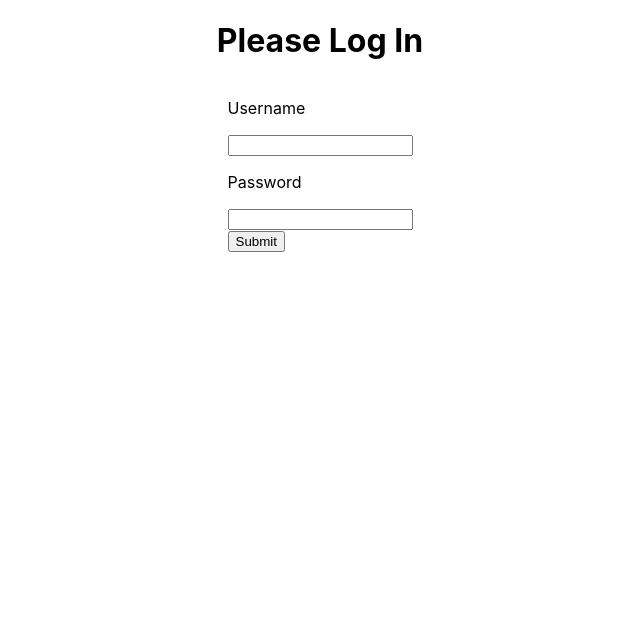
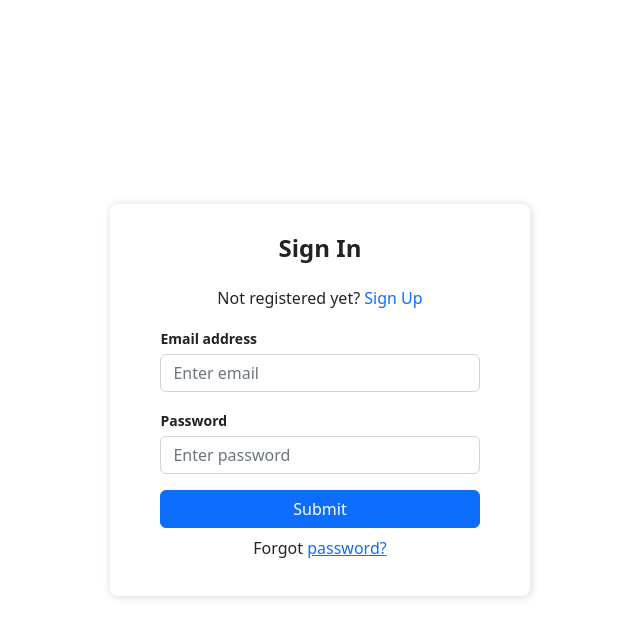
Before and after one commit to ceroxlol/schichtplan-fe, a React (Create React App) app: page / in a window 1280 px wide. Shown: the top 638 px of the page, without its empty margins (320-960 px from the left). Built offline with nearby package versions, Linux system fonts and the light colour scheme.

Commit message:
Add Bootstrap and sign in form

```diff
--- a/package.json
+++ b/package.json
@@ -8,6 +8,7 @@
     "@testing-library/jest-dom": "^5.16.5",
     "@testing-library/react": "^13.4.0",
     "@testing-library/user-event": "^13.5.0",
+    "bootstrap": "^5.2.3",
     "react": "^18.2.0",
     "react-dom": "^18.2.0",
     "react-router-dom": "^6.6.0",
--- a/src/App.css
+++ b/src/App.css
@@ -1,3 +1,39 @@
-.wrapper {
-  padding: 20px;
+.App {
+  background-color: white;
 }
+
+.Auth-form-container {
+  display: flex;
+  justify-content: center;
+  align-items: center;
+  width: 100vw;
+  height: 100vh;
+}
+
+.Auth-form {
+  width: 420px;
+  box-shadow: rgb(0 0 0 / 16%) 1px 1px 10px;
+  padding-top: 30px;
+  padding-bottom: 20px;
+  border-radius: 8px;
+  background-color: white;
+}
+
+.Auth-form-content {
+  padding-left: 12%;
+  padding-right: 12%;
+}
+
+.Auth-form-title {
+  text-align: center;
+  margin-bottom: 1em;
+  font-size: 24px;
+  color: rgb(34, 34, 34);
+  font-weight: 800;
+}
+
+label {
+  font-size: 14px;
+  font-weight: 600;
+  color: rgb(34, 34, 34);
+}
--- a/src/App.js
+++ b/src/App.js
@@ -1,5 +1,7 @@
 import React from 'react';
 import { BrowserRouter, Route, Routes } from 'react-router-dom';
+
+import "bootstrap/dist/css/bootstrap.min.css"
 
 import './App.css';
 import Login from './components/Login/Login';
@@ -16,16 +18,13 @@
   }
 
   return (
-    <div className="wrapper">
-      <h1>Application</h1>
       <BrowserRouter>
         <Routes>
           <Route path="dashboard" element={<Dashboard />} />
           <Route path='preferences' element={<Preferences />}/>
         </Routes>
       </BrowserRouter>
-    </div>
-    );
-  }
+  )
+}
 
-  export default App;
+export default App;
--- a/src/components/Login/Login.js
+++ b/src/components/Login/Login.js
@@ -1,10 +1,8 @@
 import React, { useState } from 'react';
 import PropTypes from 'prop-types';
 
-import './Login.css';
-
-async function loginUser(credentials){
-  return fetch('http://localhost:8080/login', {
+async function loginUser(credentials) {
+  return fetch('http://localhost:8080/users/login', {
     method: 'POST',
     headers: {
       'Content-Type': 'application/json'
@@ -15,32 +13,109 @@
 }
 
 export default function Login({ setToken }) {
-  const [username, setUserName] = useState();
+  const [email, setEmail] = useState();
   const [password, setPassword] = useState();
 
   const handleSubmit = async e => {
     e.preventDefault();
     const token = await loginUser({
-      username,
+      email: email,
       password
     });
     setToken(token);
   }
 
-  return(
-    <div className="login-wrapper">
-      <h1>Please Log In</h1>
-      <form onSubmit={handleSubmit}>
-        <label>
-          <p>Username</p>
-          <input type="text" onChange={e => setUserName(e.target.value)}/>
-        </label>
-        <label>
-          <p>Password</p>
-          <input type="password" onChange={e => setPassword(e.target.value)}/>
-        </label>
-        <div>
-          <button type="submit">Submit</button>
+  let [authMode, setAuthMode] = useState("signin")
+
+  const changeAuthMode = () => {
+    setAuthMode(authMode === "signin" ? "signup" : "signin")
+  }
+
+  if (authMode === "signin") {
+    return (
+      <div className="Auth-form-container">
+        <form className="Auth-form">
+          <div className="Auth-form-content">
+            <h3 className="Auth-form-title">Sign In</h3>
+            <div className="text-center">
+              Not registered yet?{" "}
+              <span className="link-primary" onClick={changeAuthMode}>
+                Sign Up
+              </span>
+            </div>
+            <div className="form-group mt-3">
+              <label>Email address</label>
+              <input
+                type="email"
+                className="form-control mt-1"
+                placeholder="Enter email"
+              />
+            </div>
+            <div className="form-group mt-3">
+              <label>Password</label>
+              <input
+                type="password"
+                className="form-control mt-1"
+                placeholder="Enter password"
+              />
+            </div>
+            <div className="d-grid gap-2 mt-3">
+              <button type="submit" className="btn btn-primary">
+                Submit
+              </button>
+            </div>
+            <p className="text-center mt-2">
+              Forgot <a href="#">password?</a>
+            </p>
+          </div>
+        </form>
+      </div>
+    )
+  }
+
+  return (
+    <div className="Auth-form-container">
+      <form className="Auth-form">
+        <div className="Auth-form-content">
+          <h3 className="Auth-form-title">Sign In</h3>
+          <div className="text-center">
+            Already registered?{" "}
+            <span className="link-primary" onClick={changeAuthMode}>
+              Sign In
+            </span>
+          </div>
+          <div className="form-group mt-3">
+            <label>Full Name</label>
+            <input
+              type="email"
+              className="form-control mt-1"
+              placeholder="e.g Jane Doe"
+            />
+          </div>
+          <div className="form-group mt-3">
+            <label>Email address</label>
+            <input
+              type="email"
+              className="form-control mt-1"
+              placeholder="Email Address"
+            />
+          </div>
+          <div className="form-group mt-3">
+            <label>Password</label>
+            <input
+              type="password"
+              className="form-control mt-1"
+              placeholder="Password"
+            />
+          </div>
+          <div className="d-grid gap-2 mt-3">
+            <button type="submit" className="btn btn-primary">
+              Submit
+            </button>
+          </div>
+          <p className="text-center mt-2">
+            Forgot <a href="#">password?</a>
+          </p>
         </div>
       </form>
     </div>
--- /dev/null
+++ b/src/components/Register/Register.js
@@ -0,0 +1,2 @@
+import React, { useState } from 'react';
+import PropTypes from 'prop-types';
```
Also changed, not shown: 1 other file (tests, documents, lock files or other folders).
